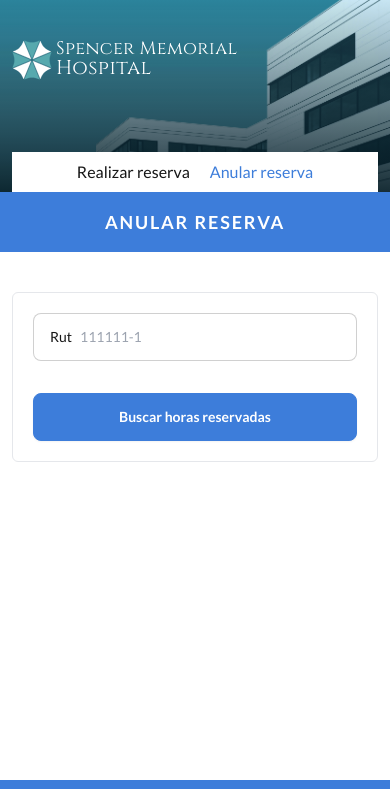
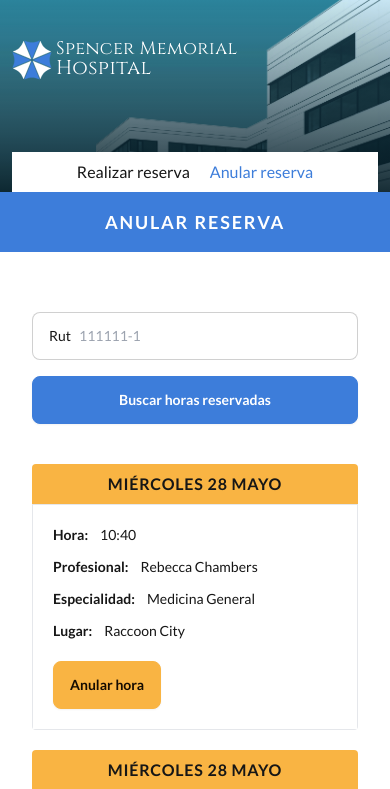
Before and after one commit to pandaman404/reserva-horas-front, a React (Vite) app: page /anular-hora in a window 390 px wide. Shown: the top 789 px of the page. Built offline with nearby package versions, Linux system fonts and the light colour scheme.

Commit message:
feat: anular reserva items

```diff
--- a/src/components/AnularReservaForm.tsx
+++ /dev/null
@@ -1,41 +0,0 @@
-import { SubmitHandler, useForm } from 'react-hook-form';
-import TextField from './TextField';
-import SubmitButton from './SubmitButton';
-
-type FormFields = {
-    rut: string;
-};
-
-const AnularReservaForm = () => {
-    const {
-        register,
-        handleSubmit,
-        formState: { errors, isSubmitting },
-    } = useForm<FormFields>();
-
-    const onSubmit: SubmitHandler<FormFields> = async (data) => {
-        await new Promise((resolve) => setTimeout(resolve, 500));
-        console.log(data);
-    };
-
-    return (
-        <form
-            className='mx-auto flex max-w-3xl flex-col gap-8 rounded-md border p-5 md:p-10'
-            onSubmit={handleSubmit(onSubmit)}
-        >
-            <TextField
-                type='text'
-                name='rut'
-                placeholder='111111-1'
-                register={register}
-                errors={errors}
-            />
-            <SubmitButton
-                text='Buscar horas reservadas'
-                isSubmitting={isSubmitting}
-            />
-        </form>
-    );
-};
-
-export default AnularReservaForm;
--- /dev/null
+++ b/src/components/BookingCard.tsx
@@ -0,0 +1,33 @@
+export const BookingCard = () => {
+  return (
+    <div className='mx-auto w-full max-w-lg overflow-hidden rounded'>
+      <h2 className='bg-warning py-2 text-center font-bold uppercase tracking-wider'>
+        Miércoles 28 Mayo
+      </h2>
+      <div className='flex flex-col gap-3 border px-5 py-5 text-sm md:text-base'>
+        <p className='flex gap-3'>
+          <span className='font-bold'>Hora:</span>
+          <span>10:40</span>
+        </p>
+        <p className='flex gap-3'>
+          <span className='font-bold'>Profesional:</span>
+          <span>Rebecca Chambers</span>
+        </p>
+        <p className='flex gap-3'>
+          <span className='font-bold'>Especialidad:</span>
+          <span>Medicina General</span>
+        </p>{' '}
+        <p className='flex gap-3'>
+          <span className='font-bold'>Lugar:</span>
+          <span>Raccoon City</span>
+        </p>
+        <button
+          onClick={() => console.log('Hola')}
+          className='btn btn-warning mt-2 self-start'
+        >
+          Anular hora
+        </button>
+      </div>
+    </div>
+  );
+};
--- /dev/null
+++ b/src/components/BookingNotFound.tsx
@@ -0,0 +1,7 @@
+export const BookingNotFound = () => {
+  return (
+    <div className='text relative text-center font-semibold text-error lg:top-12'>
+      No existen reservas para el rut ingresado.
+    </div>
+  );
+};
--- /dev/null
+++ b/src/components/CancelBookingForm.tsx
@@ -0,0 +1,39 @@
+import { SubmitHandler, useForm } from 'react-hook-form';
+import TextField from './TextField';
+import SubmitButton from './SubmitButton';
+
+type FormFields = {
+  rut: string;
+};
+
+export const CancelBookingForm = () => {
+  const {
+    register,
+    handleSubmit,
+    formState: { errors, isSubmitting },
+  } = useForm<FormFields>();
+
+  const onSubmit: SubmitHandler<FormFields> = async (data) => {
+    await new Promise((resolve) => setTimeout(resolve, 500));
+    console.log(data);
+  };
+
+  return (
+    <form
+      className='mx-auto flex w-full max-w-lg flex-col gap-4 p-5 md:p-10'
+      onSubmit={handleSubmit(onSubmit)}
+    >
+      <TextField
+        type='text'
+        name='rut'
+        placeholder='111111-1'
+        register={register}
+        errors={errors}
+      />
+      <SubmitButton
+        text='Buscar horas reservadas'
+        isSubmitting={isSubmitting}
+      />
+    </form>
+  );
+};
--- a/src/components/ConfirmBooking.tsx
+++ b/src/components/ConfirmBooking.tsx
@@ -22,7 +22,7 @@ export const ConfirmBooking = ({
   return (
     <div className='mx-auto flex max-w-3xl flex-col flex-wrap items-center justify-center gap-5 rounded-md border  p-5 md:flex-row'>
       <div className='relative w-60'>
-        <CalendarIcon height={240} width={240} className='stroke-gray-300' />
+        <CalendarIcon height={240} width={240} className='stroke-accent' />
         <p className='absolute left-1/2 top-[62px] -translate-x-1/2 text-sm font-black uppercase'>
           {month}
         </p>
--- a/src/components/SubmitButton.tsx
+++ b/src/components/SubmitButton.tsx
@@ -6,15 +6,11 @@ type SubmitButtonProps = {
 const SubmitButton = ({ text, isSubmitting }: SubmitButtonProps) => {
   return (
     <button
-            className='btn btn-primary col-span-2 w-full place-self-center lg:btn-wide'
+      className='btn btn-primary col-span-2 w-full place-self-center'
       disabled={isSubmitting}
       type='submit'
     >
-            {isSubmitting ? (
-                <span className='loading loading-spinner'></span>
-            ) : (
-                text
-            )}
+      {isSubmitting ? <span className='loading loading-spinner'></span> : text}
     </button>
   );
 };
--- a/src/pages/AnularHoraPage.tsx
+++ /dev/null
@@ -1,16 +0,0 @@
-import AnularReservaForm from '../components/AnularReservaForm';
-
-const AnularHoraPage = () => {
-    return (
-        <main className='flex-1'>
-            <h2 className='relative bg-neutral p-4 text-center text-lg font-semibold uppercase tracking-widest text-white'>
-                Anular Reserva
-            </h2>
-            <div className='container mx-auto my-10 px-3 lg:my-20 xl:px-0'>
-                <AnularReservaForm />
-            </div>
-        </main>
-    );
-};
-
-export default AnularHoraPage;
--- /dev/null
+++ b/src/pages/CancelBooking.tsx
@@ -0,0 +1,21 @@
+import { BookingCard } from '../components/BookingCard';
+import { BookingNotFound } from '../components/BookingNotFound';
+import { CancelBookingForm } from '../components/CancelBookingForm';
+
+export const CancelBooking = () => {
+  return (
+    <main className='flex-1'>
+      <h2 className='relative bg-neutral p-4 text-center text-lg font-semibold uppercase tracking-widest text-white'>
+        Anular Reserva
+      </h2>
+      <div className='flex-start container mx-auto my-10 flex min-h-[70vh] flex-col gap-5 px-3 lg:my-20 lg:flex-row xl:px-0'>
+        <CancelBookingForm />
+        <div className='flex w-full flex-col items-center gap-5 px-5'>
+          <BookingCard />
+          <BookingCard />
+          {/* <BookingNotFound /> */}
+        </div>
+      </div>
+    </main>
+  );
+};
--- a/src/pages/NotFoundPage.tsx
+++ b/src/pages/NotFoundPage.tsx
@@ -1,5 +1,5 @@
 const NotFoundPage = () => {
-    return <div>404 Not Found</div>;
+  return <div>404 Not Found</div>;
 };
 
 export default NotFoundPage;
--- a/src/pages/Router.tsx
+++ b/src/pages/Router.tsx
@@ -1,7 +1,7 @@
 import { createBrowserRouter } from 'react-router-dom';
 import { PatientBooking } from './PatientBooking';
+import { CancelBooking } from './CancelBooking';
 
-import AnularHoraPage from './AnularHoraPage';
 import NotFoundPage from './NotFoundPage';
 import PacienteLayout from '../layout/PacienteLayout';
 
@@ -17,7 +17,7 @@ export const router = createBrowserRouter([
       },
       {
         path: '/anular-hora',
-        element: <AnularHoraPage />,
+        element: <CancelBooking />,
       },
     ],
   },
```
Also changed, not shown: src/assets/umbrella.svg. Lines whose indentation alone changed are shown as unchanged.
